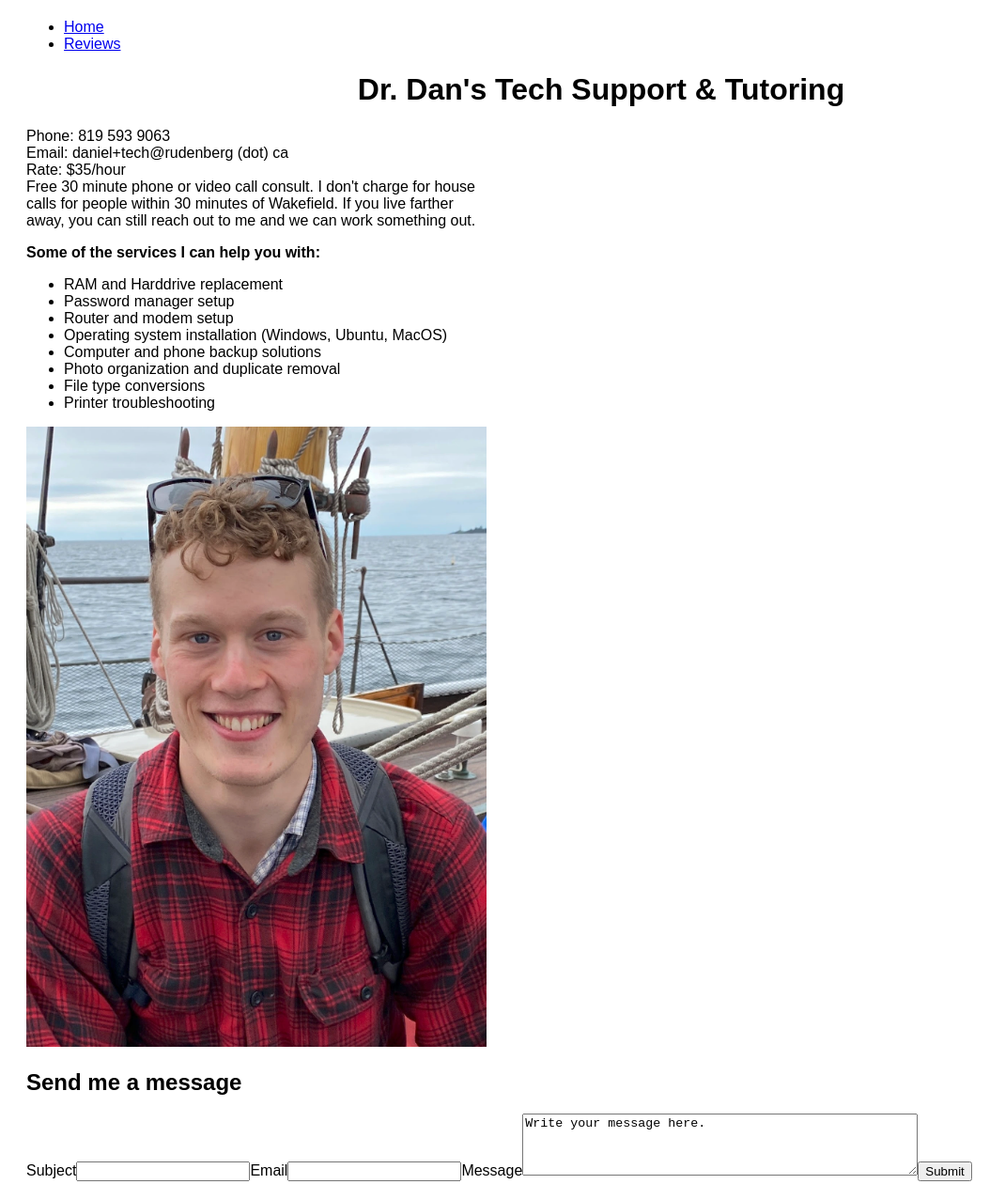
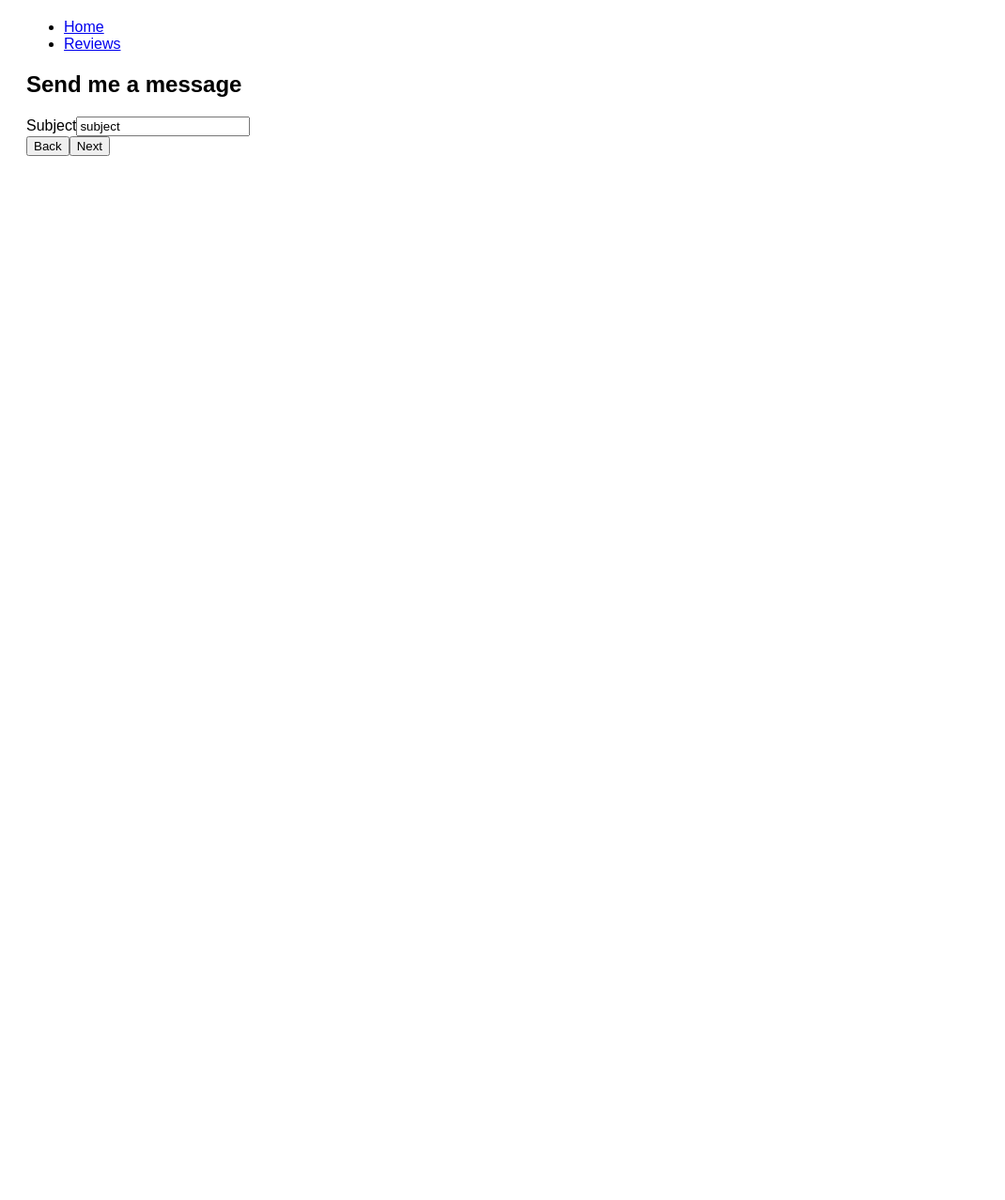
Before and after one commit to snorkilator/flyio-test-front-end, a React (Vite) app: page / in a window 1280 px wide. Shown: the whole page at 94% size, without its empty margins (0-1070 px from the left). After the commit the page ends 800 px from the top, so only its background shows below. Built offline with nearby package versions, Linux system fonts and the light colour scheme.

Commit message:
Created single page/field form, and added feature todo

```diff
--- /dev/null
+++ b/src/Form.tsx
@@ -0,0 +1,93 @@
+// This file contains the contact form
+// It shows one field at a time
+
+// have a page tracker that counts from 0 to 3
+//
+
+// third is a send button
+// each field page has a back button and a next button
+// for required fields next button doesn't work till input is valid
+
+import {useState} from "react"
+
+type form = {Subject: string, Email : string, Message : string}
+type props = {form: form, handleFormChange: (currentPage: number, value: string)=>void}
+function Form(){
+let [currentPage, setCurrentPage] = useState(0)
+let [form, setForm] = useState({Subject: "subject", Email: "email", Message: "message"} as form)
+
+function handleClickBack(){
+    setCurrentPage((currentPage)=>{
+        if (currentPage > 0){return currentPage - 1}
+        return currentPage
+    })
+}
+function handleClickNext(){
+    setCurrentPage((currentPage)=>{
+        if (currentPage < 3){return currentPage + 1}
+        return currentPage
+    })
+}
+function handleFormChange(currentPage: number, value: string){
+    if (currentPage === 0){setForm((prevForm)=>{return {...prevForm, Subject: value}})}
+    if (currentPage === 1){setForm((prevForm)=>{return {...prevForm, Email: value}})}
+    if (currentPage === 2){setForm((prevForm)=>{return {...prevForm, Message: value}})}
+}
+
+let pages = [Subject, Email, Message, Submit]
+
+return(
+    <div id="send-me-a-message">
+    <h2>Send me a message</h2>
+        <form>
+            {pages[currentPage]({form: form, handleFormChange: handleFormChange})}
+        </form>
+        <button onClick={handleClickBack}>Back</button>
+        <button onClick={handleClickNext}>Next</button>
+  </ div>
+  )
+}
+
+// 0
+function Subject(props: props){
+return     (
+<>
+    <label>Subject</label>
+    <input type="text" name="subject" value={props.form.Subject} onChange={(e) => props.handleFormChange(0, e.target.value)}/>
+</>)
+
+}
+// 1
+function Email(props: props){
+    return(
+        <>
+<label>Email</label>
+    <input type="email" required name="email" value={props.form.Email} onChange={(e) => props.handleFormChange(1, e.target.value)}/>
+        </>
+    )
+}
+
+// 2
+function Message(props: props){
+    return(
+        <>
+            <label>Message</label>
+            <textarea required name="message" rows={4} cols={50} value={props.form.Message} onChange={(e) => props.handleFormChange(2, e.target.value)}>
+            Write your message here.
+            </ textarea>
+        </>
+    )
+}
+
+// 3
+function Submit(props: props){
+
+    return(
+        <>
+            <label>Submit</label>
+            <button>Submit</button>
+        </>
+    )
+}
+
+export default Form
--- a/src/Home.tsx
+++ b/src/Home.tsx
@@ -1,9 +1,11 @@
 // This file contains the content of the home page, including contact information, a "send me a message" form, and a picture of me
+
+import Form from "./Form.tsx"
 
 function Home() {
     return (
       <>
-        <h1>Dr. Dan's Tech Support & Tutoring</h1>
+        {/* <h1>Dr. Dan's Tech Support & Tutoring</h1>
         <div className="info">
         <p>
           Phone: 819 593 9063<br />
@@ -25,21 +27,8 @@ function Home() {
           <li>Printer troubleshooting</li>
         </ul>
         </div>
-        <img alt="picture of Daniel" src="face.webp"></img>
-        <div id="send-me-a-message">
-        <h2>Send me a message</h2>
-        <form>
-          <label>Subject</label>
-          <input type="text" name="subject"/>
-          <label>Email</label>
-          <input type="email" required name="email"/>
-          <label>Message</label>
-          <textarea required name="message" rows={4} cols={50}>
-          Write your message here.
-          </ textarea>
-          <button >Submit</button>
-        </form>
-        </div>
+        <img alt="picture of Daniel" src="face.webp"></img> */}
+        <Form />
       </>
     );
   }
```
Also changed, not shown: 1 other file (tests, documents, lock files or other folders).
